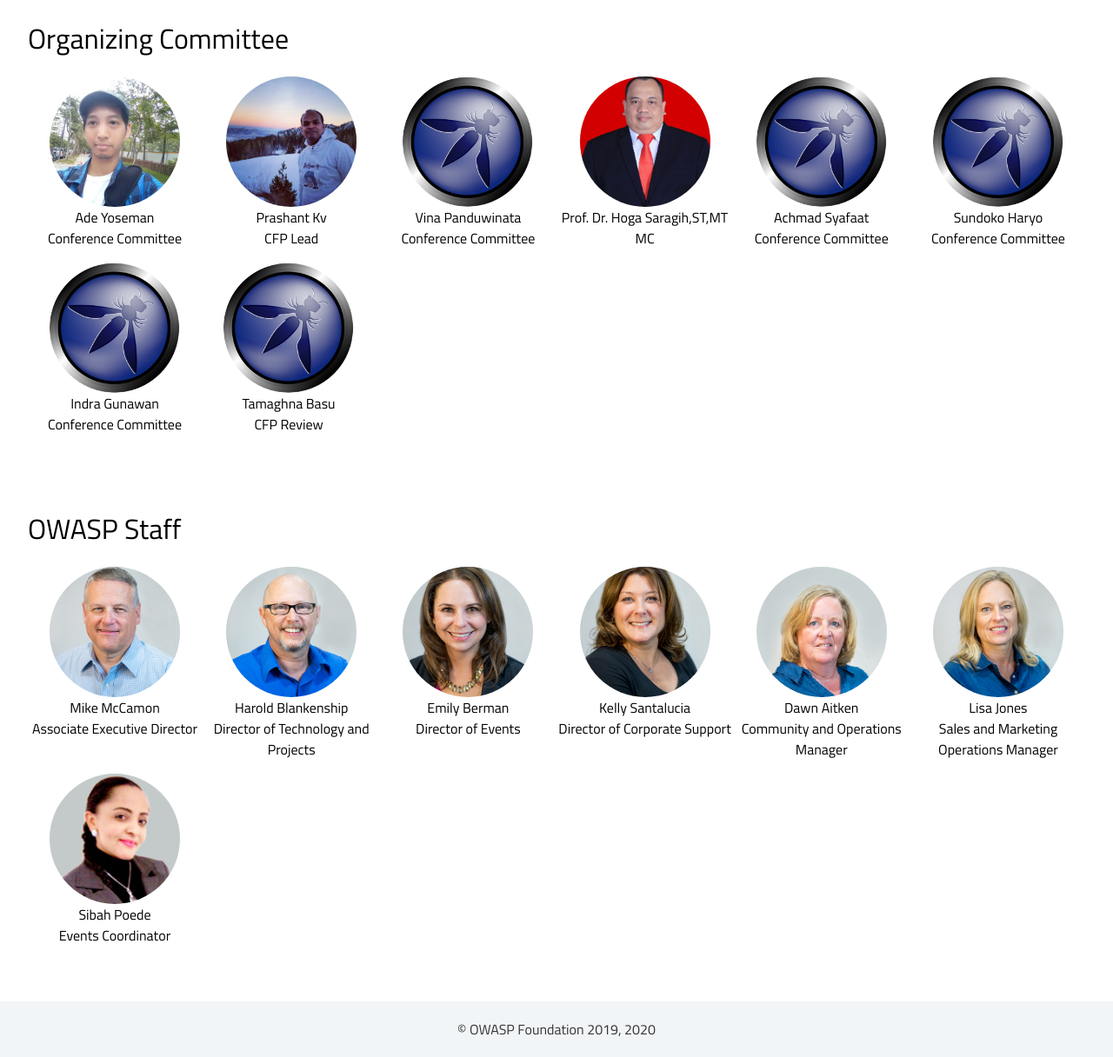
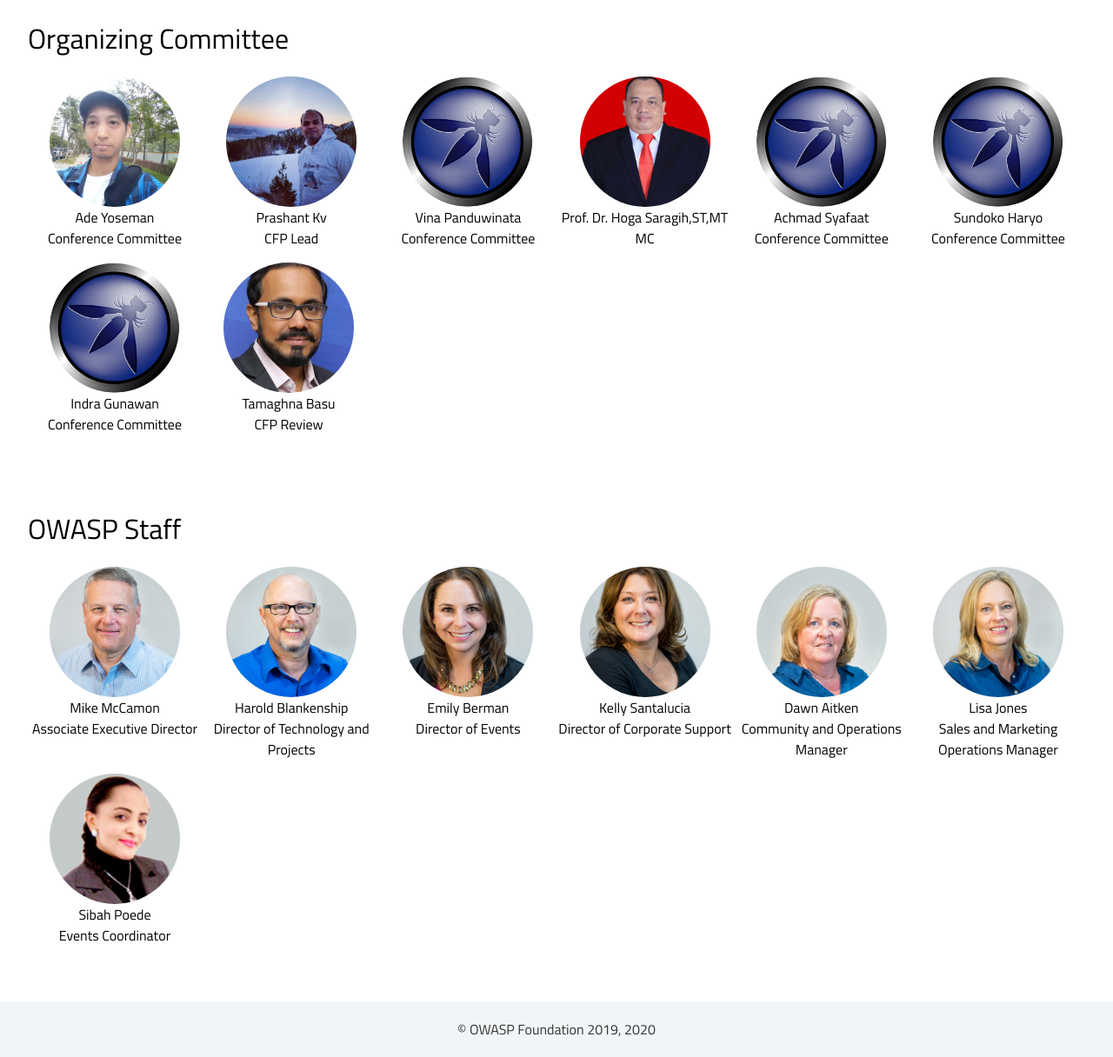
Before and after one commit to globalsea/globalsea.github.io, a Jekyll site: the page built from about/team.md, in a window 1280 px wide. Shown: the part 438-1654 px from the top of the page at 87% size. Built offline with Jekyll 4.4.1, drawn with Linux system fonts in a browser that asks for light colours; some web fonts are replaced.

Commit message:
Update team.yml

```diff
--- a/_data/team.yml
+++ b/_data/team.yml
@@ -22,7 +22,7 @@
     image: owasp_logo.png
   - name: Tamaghna Basu
     role: CFP Review
-    image: owasp_logo.png
+    image: cfp2.jpg
 staff:
   - name: Mike McCamon
     role: Associate Executive Director
```
